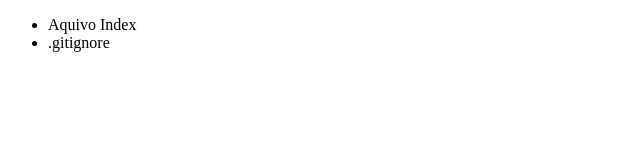
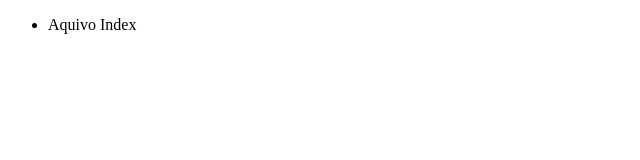
Before and after one commit to Jonas-Pontes-Meli/Alura-git, a plain HTML site: page Index.html in a window 1280 px wide. Shown: the full height of the page, 0-640 px from the left. Drawn offline with Linux system fonts and the light colour scheme.

Commit message:
modificação branch nova

```diff
--- a/Index.html
+++ b/Index.html
@@ -7,7 +7,7 @@
 <body>
     <ul>
         <li>Aquivo Index</li>
-        <li>.gitignore</li>
+
     </ul>
 </body>
 </html>
```
